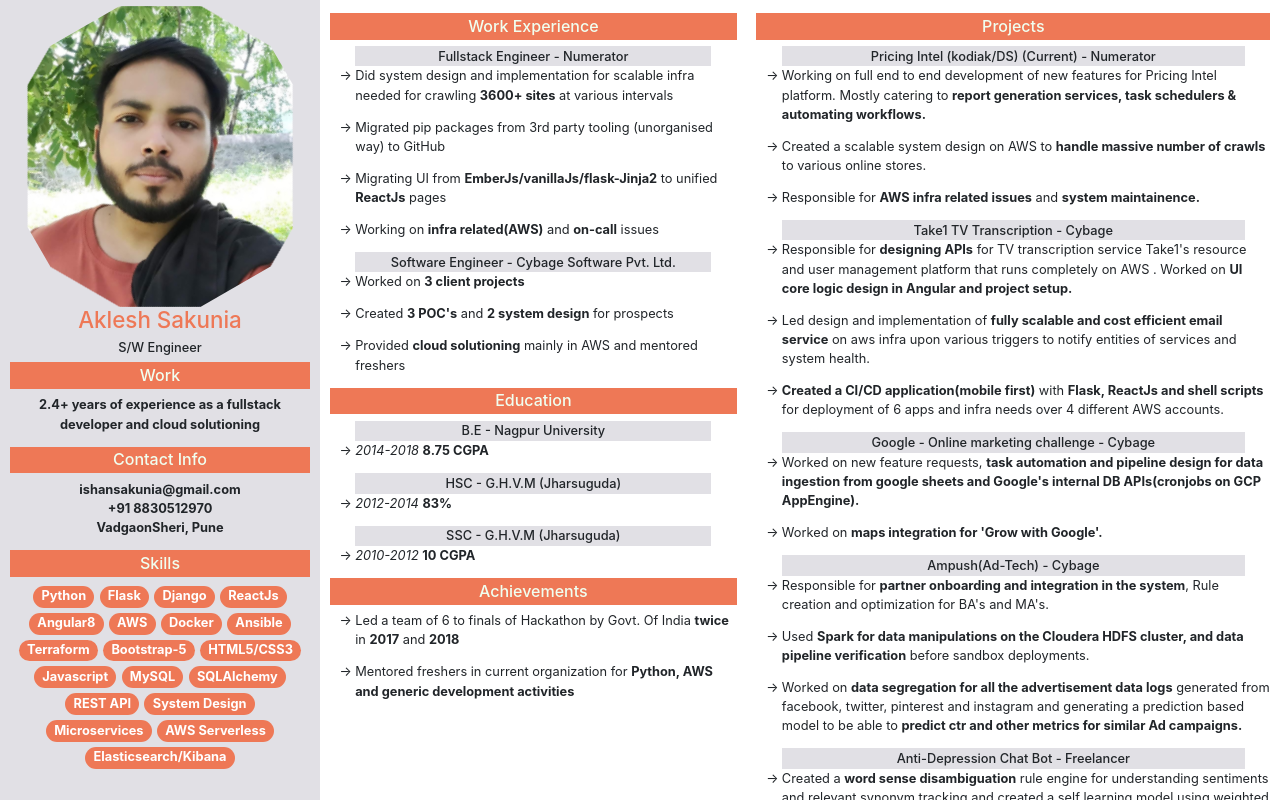
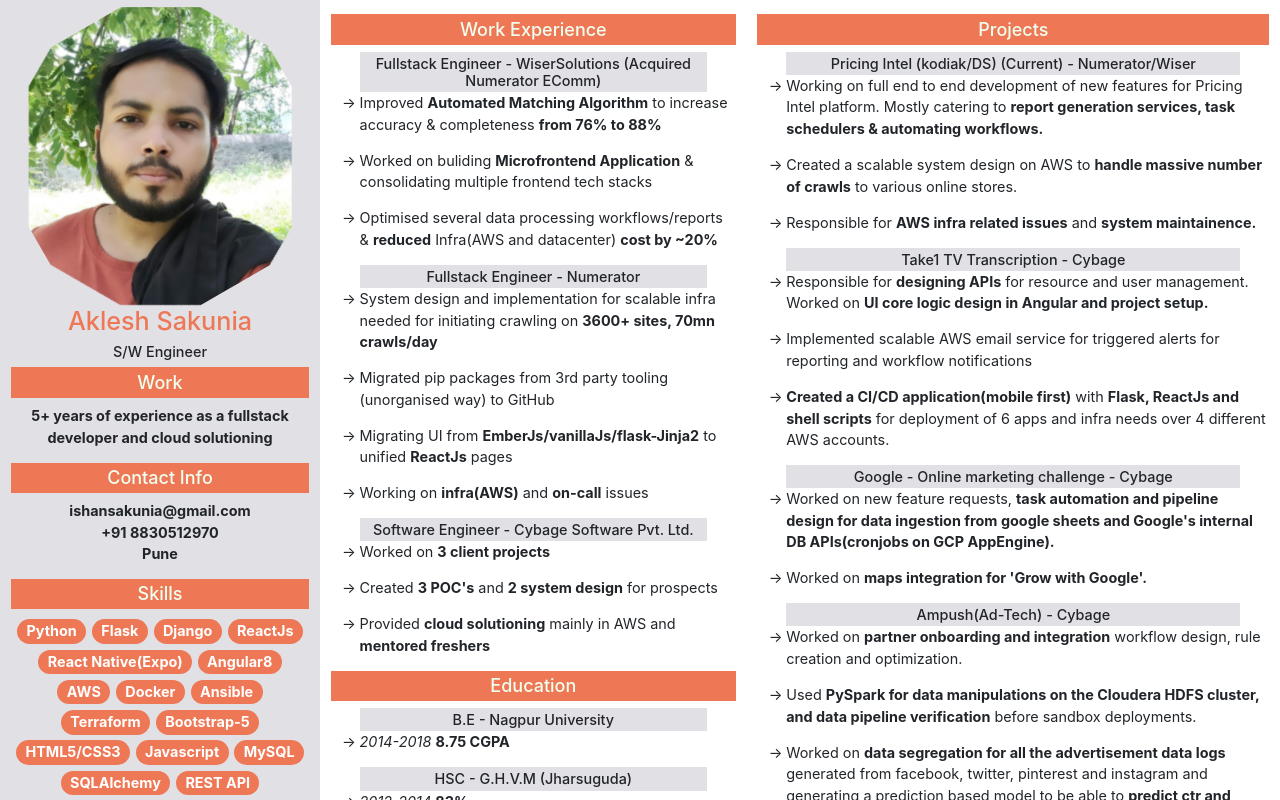
Before and after one commit to akleshsakunia/akleshsakunia.github.io, a React (Create React App) app: page / in a window 1280 px wide. Shown: the top 800 px of the page. Built offline with nearby package versions, Linux system fonts and the light colour scheme.

Commit message:
generic updated resume

```diff
--- a/src/App.js
+++ b/src/App.js
@@ -9,9 +9,7 @@ function App() {
   return (
     <div className="container-fluid">
       <div className="row">
-        <div className="col-5 col-md-3 profile">
-          <Profile />
-        </div>
+        <Profile />
         <Section />
       </div>
     </div>
--- a/src/components/Profile.js
+++ b/src/components/Profile.js
@@ -4,7 +4,7 @@ import CommonData from "../shared/CommonData";
 
 export default () => {
   return (
-    <div>
+    <div className="col-5 col-md-3 profile">
       <div class="hex-base">
         <div class="hex__shape">
           <div class="hex__shape">
--- a/src/shared/CommonData.js
+++ b/src/shared/CommonData.js
@@ -3,14 +3,15 @@ export default {
   email: "ishansakunia@gmail.com",
   designation: "S/W Engineer",
   motto:
-    "2.4+ years of experience as a fullstack developer and cloud solutioning",
+    "5+ years of experience as a fullstack developer and cloud solutioning",
   phoneNumber: "+91 8830512970",
-  location: "VadgaonSheri, Pune",
+  location: "Pune",
   skills: [
     "Python",
     "Flask",
     "Django",
     "ReactJs",
+    "React Native(Expo)",
     "Angular8",
     "AWS",
     "Docker",
--- a/src/shared/SectionalData.js
+++ b/src/shared/SectionalData.js
@@ -3,12 +3,21 @@ export default {
     heading: "Work Experience",
     content: [
       {
+        subHeading:
+          "Fullstack Engineer - WiserSolutions (Acquired Numerator EComm)",
+        innerContent: [
+          "Improved **Automated Matching Algorithm** to increase accuracy & completeness **from 76% to 88%**",
+          "Worked on buliding **Microfrontend Application** & consolidating multiple frontend tech stacks",
+          "Optimised several data processing workflows/reports & **reduced** Infra(AWS and datacenter) **cost by ~20%**",
+        ],
+      },
+      {
         subHeading: "Fullstack Engineer - Numerator",
         innerContent: [
-          "Did system design and implementation for scalable infra needed for crawling **3600+ sites** at various intervals",
+          "System design and implementation for scalable infra needed for initiating crawling on **3600+ sites, 70mn crawls/day**",
           "Migrated pip packages from 3rd party tooling (unorganised way) to GitHub",
           "Migrating UI from **EmberJs/vanillaJs/flask-Jinja2** to unified **ReactJs** pages",
-          "Working on **infra related(AWS)** and **on-call** issues",
+          "Working on **infra(AWS)** and **on-call** issues",
         ],
       },
       {
@@ -16,7 +25,7 @@ export default {
         innerContent: [
           "Worked on **3 client projects**",
           "Created **3 POC's** and **2 system design** for prospects",
-          "Provided **cloud solutioning** mainly in AWS and mentored freshers",
+          "Provided **cloud solutioning** mainly in AWS and **mentored freshers**",
         ],
       },
     ],
@@ -25,7 +34,7 @@ export default {
     heading: "Projects",
     content: [
       {
-        subHeading: "Pricing Intel (kodiak/DS) (Current) - Numerator",
+        subHeading: "Pricing Intel (kodiak/DS) (Current) - Numerator/Wiser",
         innerContent: [
           "Working on full end to end development of new features for Pricing Intel platform. Mostly catering to **report generation services, task schedulers & automating workflows.**",
           "Created a scalable system design on AWS to **handle massive number of crawls** to various online stores.",
@@ -35,8 +44,8 @@ export default {
       {
         subHeading: "Take1 TV Transcription - Cybage",
         innerContent: [
-          "Responsible for **designing APIs** for TV transcription service Take1's resource and user management platform that runs completely on AWS . Worked on **UI core logic design in Angular and project setup.**",
-          "Led design and implementation of **fully scalable and cost efficient email service** on aws infra upon various triggers to notify entities of services and system health.",
+          "Responsible for **designing APIs** for resource and user management. Worked on **UI core logic design in Angular and project setup.**",
+          "Implemented scalable AWS email service for triggered alerts for reporting and workflow notifications",
           "**Created a CI/CD application(mobile first)** with **Flask, ReactJs and shell scripts** for deployment of 6 apps and infra needs over 4 different AWS accounts.",
         ],
       },
@@ -50,8 +59,8 @@ export default {
       {
         subHeading: "Ampush(Ad-Tech) - Cybage",
         innerContent: [
-          "Responsible for **partner onboarding and integration in the system**, Rule creation and optimization for BA's and MA's.",
-          "Used **Spark for data manipulations on the Cloudera HDFS cluster, and data pipeline verification** before sandbox deployments.",
+          "Worked on **partner onboarding and integration** workflow design, rule creation and optimization.",
+          "Used **PySpark for data manipulations on the Cloudera HDFS cluster, and data pipeline verification** before sandbox deployments.",
           "Worked on **data segregation for all the advertisement data logs** generated from facebook, twitter, pinterest and instagram and generating a prediction based model to be able to **predict ctr and other metrics for similar Ad campaigns.**",
         ],
       },
--- a/src/styles/main.scss
+++ b/src/styles/main.scss
@@ -5,7 +5,7 @@
 
 html {
   font-family: "Be Vietnam Pro", sans-serif !important;
-  font-size: 0.8rem;
+  font-size: 0.9rem;
 }
 .head-bar {
   background: $red-color;
```
